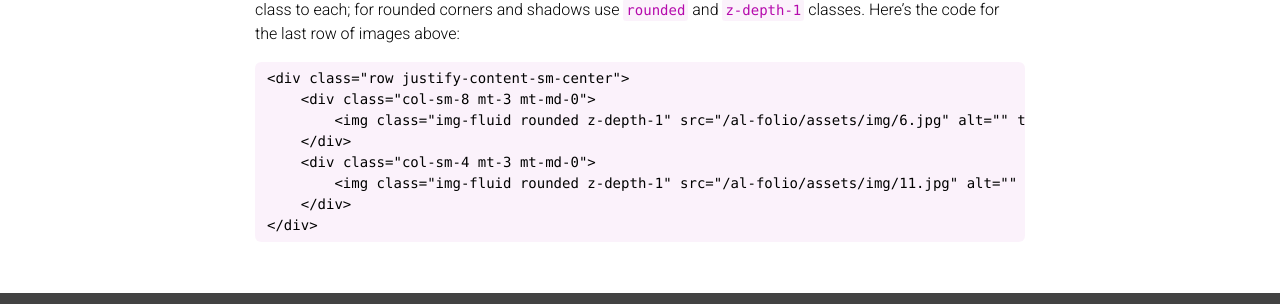
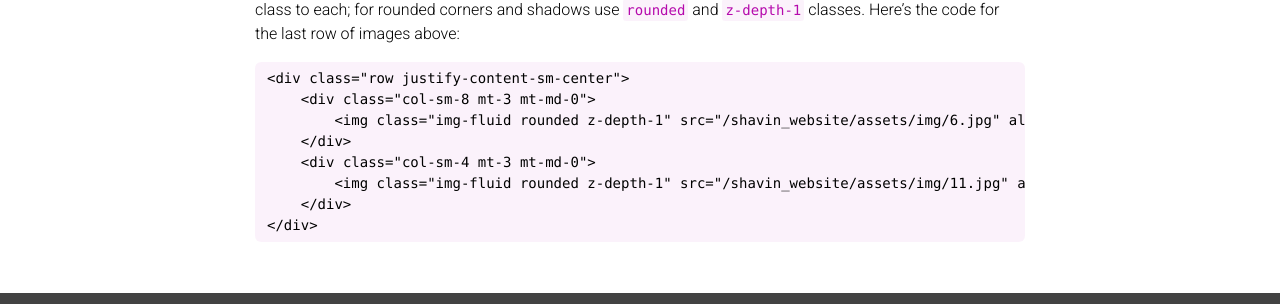
Before and after one commit to Guide-Analytics/shavin_website, a Jekyll site: the page built from _projects/6_project.markdown, in a window 1280 px wide and 900 px high, scrolled down 1037 px. Shown: the part 572-876 px from the top of the window. Built offline with Jekyll 4.4.1, drawn with Linux system fonts in a browser that asks for light colours; nearby versions of some CDN libraries; comment, search, counter and statistics services are not loaded; a style sheet for code colours, icons or effects is not loaded.

Commit message:
Update _config.yml

```diff
--- a/_config.yml
+++ b/_config.yml
@@ -16,7 +16,7 @@
 
 icon: 🔥 # the emoji used as the favicon
 url:  # the base hostname & protocol for your site
-baseurl: /al-folio # the subpath of your site, e.g. /blog/
+baseurl:  # the subpath of your site, e.g. /blog/
 last_updated: false # set to true if you want to display last updated in the footer
 impressum_path:  # set to path to include impressum link in the footer, use the same path as permalink in a page, helps to conform with EU GDPR
 
@@ -84,7 +84,7 @@
   enabled: true
 
 # Comments
-disqus_shortname: al-folio # put your disqus shortname
+disqus_shortname: shavin # put your disqus shortname
 
 # -----------------------------------------------------------------------------
 # Collections
```
